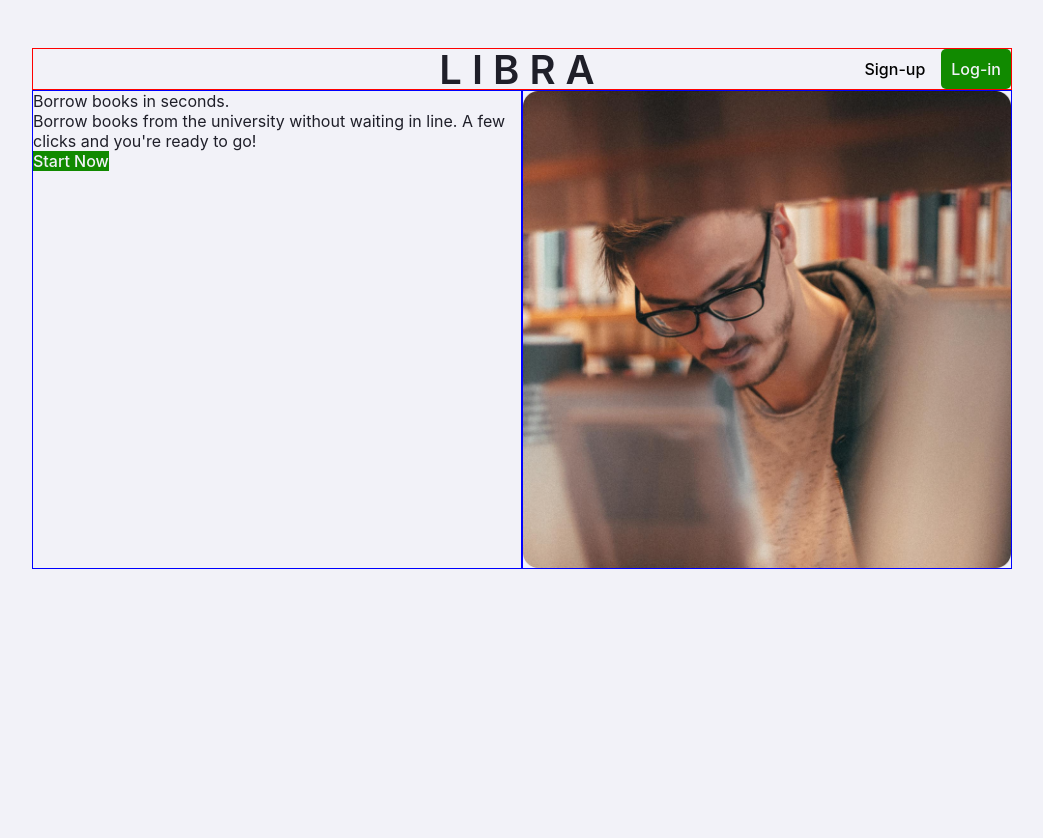
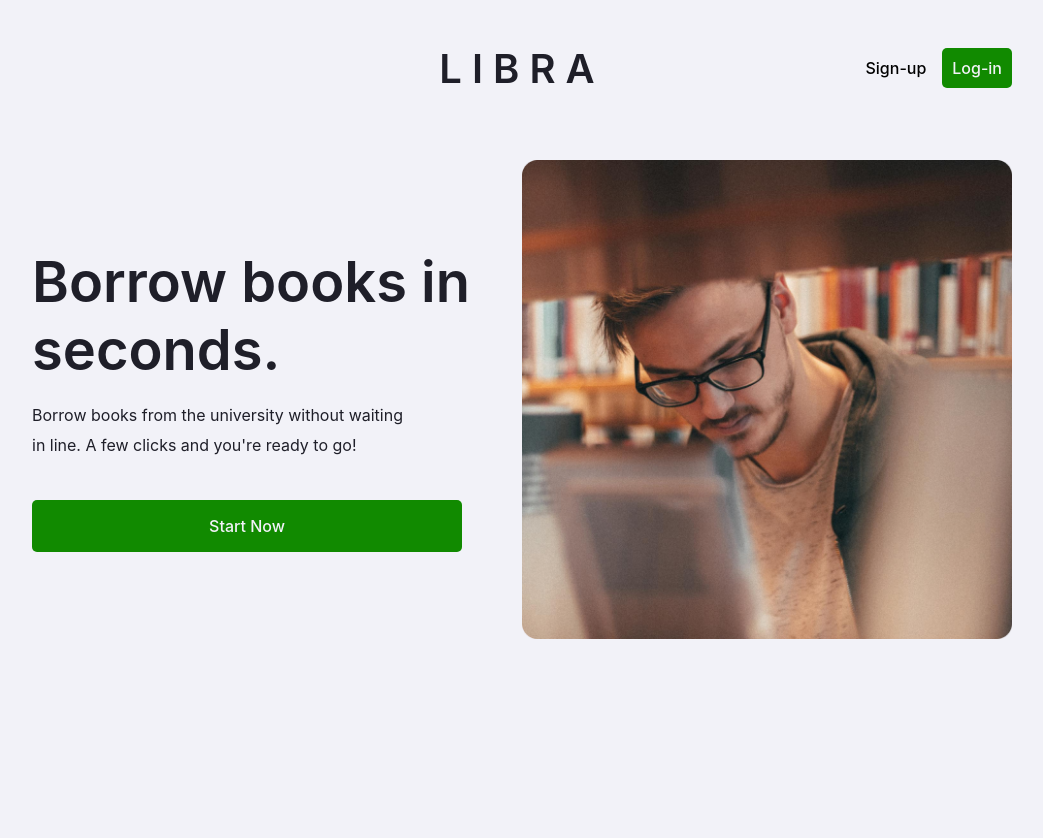
Before and after one commit to SammDumpingStation/Library-Management-System, a PHP site: page /landing.php in a window 1280 px wide. Shown: the top 838 px of the page, without its empty margins (118-1161 px from the left). After the commit the page ends 639 px from the top, so only its background shows below. Run offline with PHP 8.4, Linux system fonts and the light colour scheme.

Commit message:
🎊 Landing Page Done!

```diff
--- a/landing.php
+++ b/landing.php
@@ -18,12 +18,12 @@
 
   <main>
     <section class="landing-left">
-      <h1>Borrow books in seconds.</h1>
-      <p>Borrow books from the university without waiting in line. A few clicks and you're ready to go!</p>
-      <button class="button-main">Start Now</button>
+      <h1 class="left-title">Borrow books in seconds.</h1>
+      <p class="left-description">Borrow books from the university without waiting in line. A few clicks and you're ready to go!</p>
+      <button class="button-main landing-button">Start Now</button>
     </section>
     <section class="landing-right">
-      <img src="/public/images/landing-img.png" alt="Man in Library">
+      <img class="landing-img" src="/public/images/landing-img.png" alt="Man in Library">
     </section>
   </main>
 </body>
--- a/public/css/general.css
+++ b/public/css/general.css
@@ -25,7 +25,6 @@ body {
   color: var(--main-black);
   padding: 3rem 9.375rem;
   min-height: 100vh;
-  padding-bottom: 1000px;
 }
 
 img, picture, svg, video {
--- a/public/css/landing.css
+++ b/public/css/landing.css
@@ -1,9 +1,9 @@
 .landing-nav {
   position: relative;
-  border: 1px solid red;
   display: flex;
   justify-content: center;
   align-items: center;
+  margin-bottom: 4.5rem;
 }
 
 .landing-title {
@@ -25,11 +25,39 @@
   border-radius: 5px;
 }
 
-main {
+main, section {
   display: flex;
 }
 
 section {
-  border: 1px solid blue;
   flex-basis: 100%;
 }
+
+.landing-left {
+  flex-direction: column;
+}
+
+.left-title {
+  font-size: 3.5rem;
+  font-weight: 600;
+  margin-top: auto;
+  max-width: 15ch;
+}
+
+.left-description {
+  margin-top: 1rem;
+  line-height: 30px;
+  max-width: 38ch;
+  margin-bottom: 2.5rem;
+}
+
+.landing-button {
+  margin-bottom: auto;
+  padding-block: 16px;
+  max-width: 430px;
+  border-radius: 5px;
+}
+
+.landing-img {
+  margin-left: auto;
+}
```
